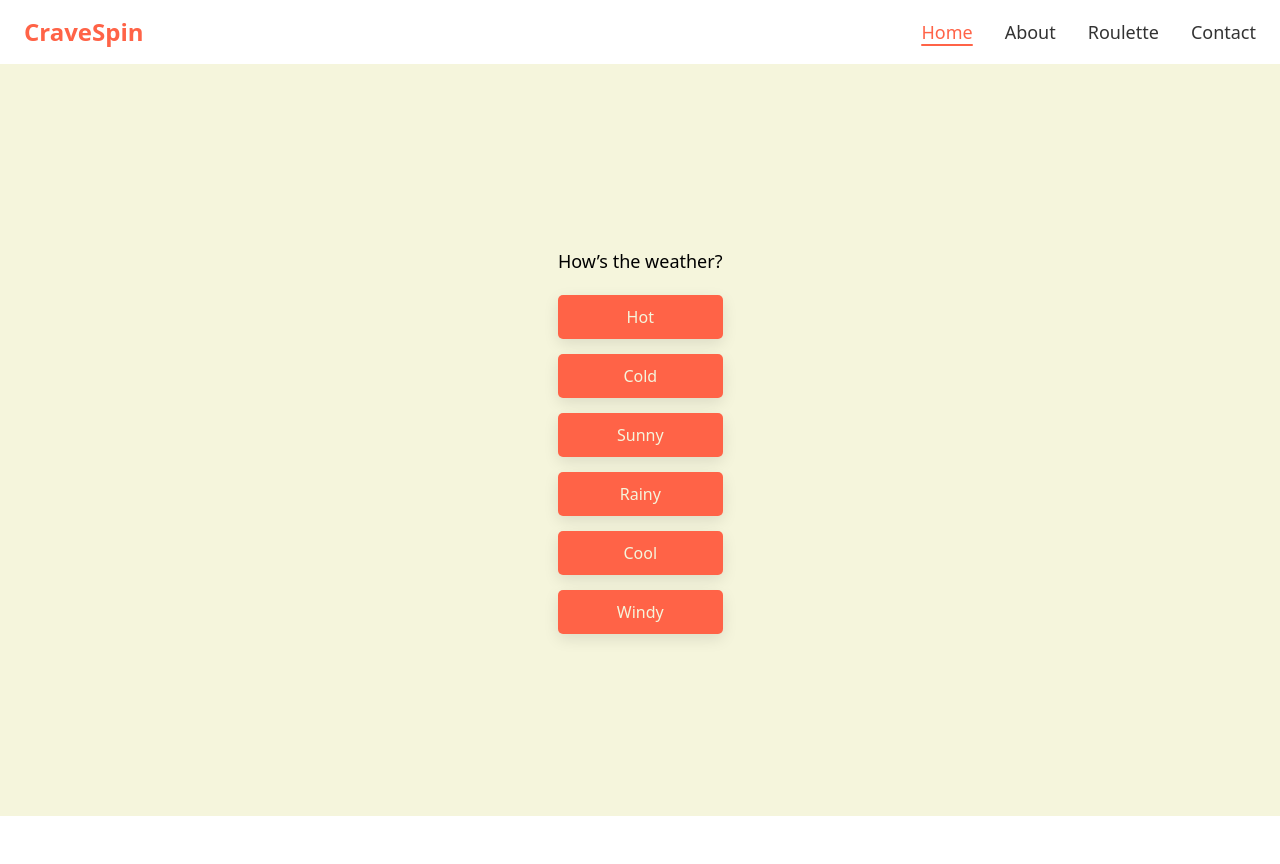
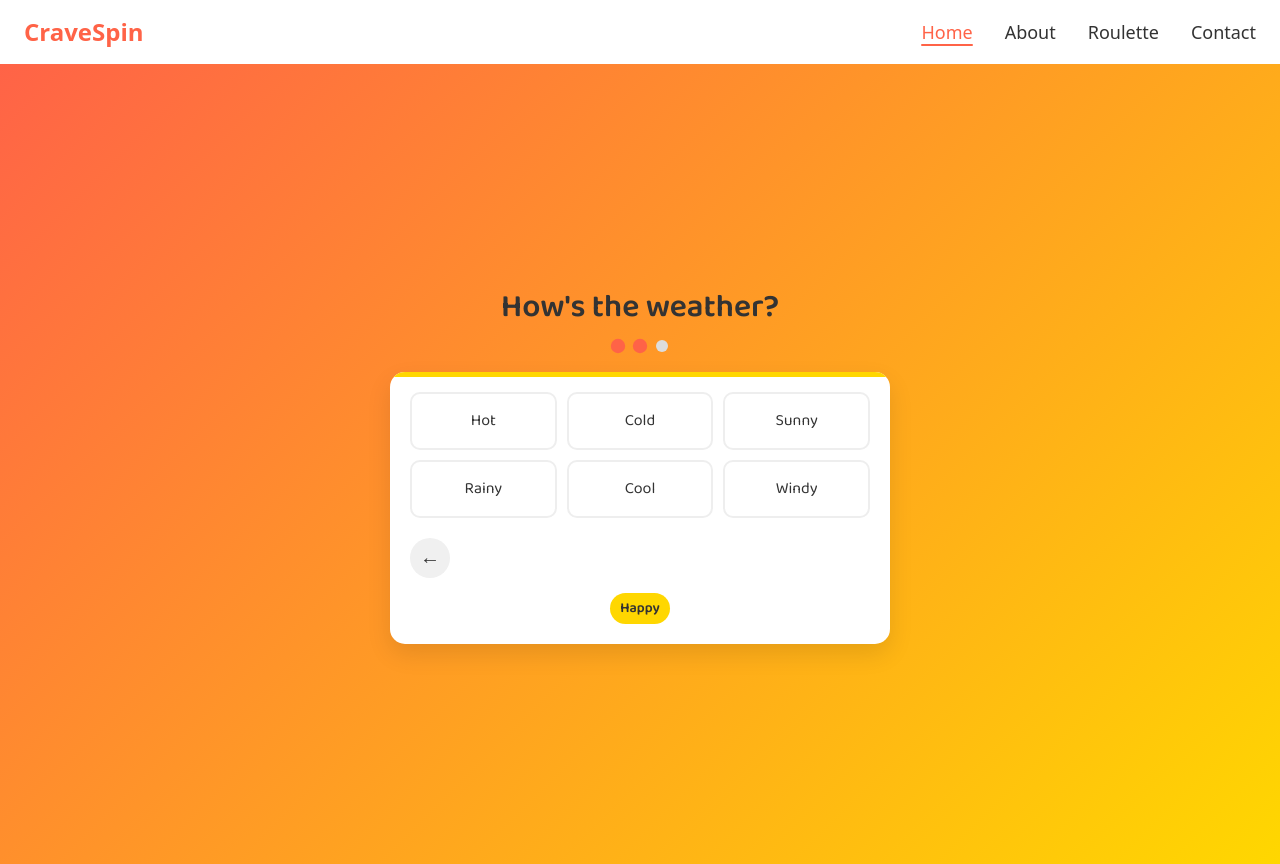
Before and after one commit to DevChiii/crave-spin, a SvelteKit app: page / in a window 1280 px wide. Both pictures are taken after a click on the button "Happy". Before the commit the page ends 816 px from the top, so only its background shows below. Built offline with nearby package versions, Linux system fonts and the light colour scheme.

Commit message:
Change landing page UI/UX design and color scheme

```diff
--- a/src/routes/+page.svelte
+++ b/src/routes/+page.svelte
@@ -1,6 +1,6 @@
 <script>
   import { goto } from '$app/navigation';
-  import { userData } from '../lib/stores/store.js'; // Import the store
+  import { userData } from '../lib/stores/store.js';
 
   let moods = ["Happy", "Hungry", "Adventurous", "Lazy", "Sad"];
   let selectedMood = "";
@@ -10,10 +10,9 @@
   let places = ["Beach", "Mountain", "City", "Countryside"];
   let isLoading = false;
   let formError = false;
-  let currentStep = 1; // To track which step we're on (1: Mood, 2: Weather, 3: Place)
+  let currentStep = 1;
 
   function handleSubmit() {
-    // Check if all required fields are filled
     if (!selectedMood || !selectedWeather || !selectedPlace) {
       formError = true;
       return;
@@ -21,179 +20,392 @@
 
     formError = false;
 
-    // Save the data to the store before navigating
     userData.set({
       mood: selectedMood,
       weather: selectedWeather,
-      // @ts-ignore
       place: selectedPlace
     });
 
     isLoading = true;
     setTimeout(() => {
       isLoading = false;
-      goto('/roulette');  // Redirect to the /roulette page
+      goto('/roulette');
     }, 1000);
   }
 
-  // @ts-ignore
   function selectMood(mood) {
     selectedMood = mood;
     rotateSection(2);
   }
 
-  // @ts-ignore
   function selectWeather(weather) {
     selectedWeather = weather;
     rotateSection(3);
   }
 
-  // @ts-ignore
   function selectPlace(place) {
     selectedPlace = place;
     handleSubmit();
   }
 
-  // @ts-ignore
   function rotateSection(step) {
     currentStep = step;
   }
+
+  function goBack() {
+    if (currentStep > 1) {
+      currentStep--;
+    }
+  }
+
+  // Handle keyboard navigation
+  function handleKeyDown(event, action) {
+    if (event.key === 'Enter' || event.key === ' ') {
+      action();
+    }
+  }
 </script>
 
-<div class="container">
-  <div class="p-6 text-center">
+<div class="adventure-container">
+  <div class="adventure-finder">
+    <!-- Title that changes based on step -->
+    <h1 class="title">
+      {#if currentStep === 1}
+        How are you feeling today?
+      {:else if currentStep === 2}
+        How's the weather?
+      {:else}
+        Where are you?
+      {/if}
+    </h1>
 
+    <!-- Steps indicator -->
+    <div class="steps" role="tablist" aria-label="Progress steps">
+      <button
+        class="step {currentStep >= 1 ? 'active' : ''}"
+        role="tab"
+        aria-selected={currentStep === 1}
+        aria-label="Step 1: Feeling"
+        on:click={() => currentStep = 1}
+        on:keydown={(e) => handleKeyDown(e, () => currentStep = 1)}
+      ></button>
+      <button
+        class="step {currentStep >= 2 ? 'active' : ''}"
+        role="tab"
+        aria-selected={currentStep === 2}
+        aria-label="Step 2: Weather"
+        on:click={() => currentStep > 1 ? currentStep = 2 : null}
+        on:keydown={(e) => handleKeyDown(e, () => currentStep > 1 ? currentStep = 2 : null)}
+        tabindex={currentStep > 1 ? 0 : -1}
+      ></button>
+      <button
+        class="step {currentStep >= 3 ? 'active' : ''}"
+        role="tab"
+        aria-selected={currentStep === 3}
+        aria-label="Step 3: Location"
+        on:click={() => currentStep > 2 ? currentStep = 3 : null}
+        on:keydown={(e) => handleKeyDown(e, () => currentStep > 2 ? currentStep = 3 : null)}
+        tabindex={currentStep > 2 ? 0 : -1}
+      ></button>
+    </div>
+
+    <!-- Content container with options -->
+    <div class="content-box" role="tabpanel">
       <!-- Mood Selection -->
       {#if currentStep === 1}
-      <div class="input-box mood-selection active">
-        <label for="mood" class="block text-lg mb-4">How are you feeling today?</label>
-        <div class="options">
+        <div class="options-grid">
           {#each moods as mood}
-            <button on:click={() => selectMood(mood)} class="option-btn">{mood}</button>
+            <button
+              on:click={() => selectMood(mood)}
+              class="option-tile {selectedMood === mood ? 'selected' : ''}">
+              {mood}
+            </button>
           {/each}
-        </div>
         </div>
       {/if}
 
       <!-- Weather Selection -->
       {#if currentStep === 2}
-      <div class="input-box weather-selection active">
-        <label for="weather" class="block text-lg mb-4">How’s the weather?</label>
-        <div class="options">
+        <div class="options-grid">
           {#each weathers as weather}
-            <button on:click={() => selectWeather(weather)} class="option-btn">{weather}</button>
+            <button
+              on:click={() => selectWeather(weather)}
+              class="option-tile {selectedWeather === weather ? 'selected' : ''}">
+              {weather}
+            </button>
           {/each}
-        </div>
         </div>
       {/if}
 
       <!-- Place Selection -->
       {#if currentStep === 3}
-      <div class="input-box place-selection active">
-        <label for="place" class="block text-lg mb-4">Where are you?</label>
-        <div class="options">
+        <div class="options-grid">
           {#each places as place}
-            <button on:click={() => selectPlace(place)} class="option-btn">{place}</button>
+            <button
+              on:click={() => selectPlace(place)}
+              class="option-tile {selectedPlace === place ? 'selected' : ''}">
+              {place}
+            </button>
           {/each}
-        </div>
         </div>
       {/if}
 
-    <!-- Form Error Message -->
-    {#if formError}
-      <p class="text-red-500 mt-4">Please fill out all the fields before submitting.</p>
+      <!-- Navigation -->
+      <div class="nav-controls">
+        {#if currentStep > 1}
+          <button class="nav-btn back" on:click={goBack} aria-label="Go back">←</button>
+        {:else}
+          <div></div> <!-- Empty div for spacing -->
         {/if}
 
-    <!-- Loading Spinner -->
+        {#if currentStep < 3 && ((currentStep === 1 && selectedMood) || (currentStep === 2 && selectedWeather))}
+          <button class="nav-btn next" on:click={() => rotateSection(currentStep + 1)} aria-label="Continue to next step">→</button>
+        {:else if currentStep === 3}
+          <div></div> <!-- Empty div for spacing -->
+        {/if}
+      </div>
+
+      <!-- Selection summary -->
+      <div class="selection-summary" aria-live="polite">
+        {#if selectedMood}
+          <span class="tag mood">{selectedMood}</span>
+        {/if}
+        {#if selectedWeather}
+          <span class="tag weather">{selectedWeather}</span>
+        {/if}
+        {#if selectedPlace}
+          <span class="tag place">{selectedPlace}</span>
+        {/if}
+      </div>
+    </div>
+
+    <!-- Error Message -->
+    {#if formError}
+      <p class="error" role="alert">All options must be selected</p>
+    {/if}
+
+    <!-- Loading State -->
     {#if isLoading}
-      <div class="mt-4">
-        <div class="w-12 h-12 border-4 border-t-4 border-blue-500 border-solid rounded-full animate-spin mx-auto"></div>
-        <p class="text-lg mt-2">Loading...</p>
+      <div class="loading" aria-live="assertive" aria-label="Loading">
+        <div class="spinner" aria-hidden="true"></div>
+        <span class="sr-only">Loading...</span>
       </div>
     {/if}
-
-    <!-- Results -->
-    {#if !isLoading && selectedWeather && selectedMood && selectedPlace}
-      <p class="mt-4 text-lg">
-        You are feeling <strong>{selectedMood}</strong>, the weather is <strong>{selectedWeather}</strong> and you are at the <strong>{selectedPlace}</strong>.
-      </p>
-    {/if}
-
   </div>
 </div>
 
 <style>
-  /* Full screen container with flex to center content */
-  .container {
+  @import url('https://fonts.googleapis.com/css2?family=Baloo+2:wght@400;600&display=swap');
+
+  * {
+    box-sizing: border-box;
+    font-family: 'Baloo 2', cursive;
+  }
+
+  /* Background Design */
+  .adventure-container {
     display: flex;
     justify-content: center;
     align-items: center;
-    height: 94vh;
-    padding: 0 20px;
-    background-color: #F5F5DC; /* Background Beige */
+    min-height: 100vh;
+    background: linear-gradient(135deg, #FF6347, #FFD700); /* Tomato Red to Lemon Yellow gradient */
+    padding: 20px;
   }
 
-  .input-box {
-    display: none;
+  .adventure-finder {
+    width: 100%;
+    max-width: 500px;
     text-align: center;
-    perspective: 1000px; /* Give a 3D perspective to the box */
-    animation: rollForward 0.6s ease-out forwards;
   }
 
-  .input-box.active {
-    display: block;
+  .title {
+    color: #333333;
+    font-size: 2rem;
+    margin-bottom: 0.5rem;
+    font-weight: 600;
   }
 
-  @keyframes rollForward {
-    0% {
-      opacity: 0;
-      transform: rotateX(-90deg) translateY(50px);
-    }
-    100% {
-      opacity: 1;
-      transform: rotateX(0deg) translateY(0);
-    }
+  .steps {
+    display: flex;
+    justify-content: center;
+    gap: 10px;
+    margin-bottom: 20px;
   }
 
-  .options {
-    display: grid;
-    grid-template-columns: repeat(auto-fill, minmax(150px, 1fr));
-    gap: 15px;
-    margin-top: 20px;
+  .step {
+    width: 12px;
+    height: 12px;
+    border-radius: 50%;
+    background: #ddd;
+    cursor: pointer;
+    transition: transform 0.3s, background 0.3s;
+    border: none;
+    padding: 0;
   }
 
-  .option-btn {
-    background-color: #FF6347; /* Primary Red */
-    color: #F5F5DC; /* Background Beige */
-    padding: 10px 20px;
-    font-size: 1rem;
-    border: none;
-    border-radius: 5px;
-    cursor: pointer;
-    transition: background-color 0.3s;
-    box-shadow: 0 5px 15px rgba(0, 0, 0, 0.1);
+  .step.active {
+    background: #FF6347;
+    transform: scale(1.2);
   }
 
-  .option-btn:hover {
-    background-color: #FFA500; /* Accent Orange */
+  .step:focus {
+    outline: 2px solid #FF6347;
+    outline-offset: 2px;
   }
 
-  /* Responsive Styling */
-  @media (max-width: 768px) {
-    .input-box {
+  .content-box {
+    background: white;
+    border-radius: 15px;
     padding: 20px;
-    }
-    .options {
-      grid-template-columns: repeat(auto-fill, minmax(120px, 1fr));
-    }
+    box-shadow: 0 10px 25px rgba(0, 0, 0, 0.1);
+    position: relative;
+    overflow: hidden;
   }
 
-  /* Style the error and loading spinner */
-  .text-red-500 {
-    color: #FF6347;
+  .content-box::before {
+    content: '';
+    position: absolute;
+    top: 0;
+    left: 0;
+    width: 100%;
+    height: 5px;
+    background: #FFD700;
   }
 
-  .animate-spin {
+  .options-grid {
+    display: grid;
+    grid-template-columns: repeat(auto-fill, minmax(130px, 1fr));
+    gap: 10px;
+    margin-bottom: 20px;
+  }
+
+  .option-tile {
+    background: white;
+    border: 2px solid #eee;
+    border-radius: 10px;
+    padding: 15px 10px;
+    font-size: 16px;
+    color: #333;
+    cursor: pointer;
+    transition: all 0.25s;
+  }
+
+  .option-tile:hover {
+    border-color: #FFA500;
+    transform: translateY(-3px);
+  }
+
+  .option-tile:focus {
+    outline: 2px solid #FF6347;
+    outline-offset: 2px;
+  }
+
+  .option-tile.selected {
+    background: #FF6347;
+    color: white;
+    border-color: #FF6347;
+    font-weight: bold;
+    transform: translateY(-3px);
+    box-shadow: 0 5px 15px rgba(255, 99, 71, 0.3);
+  }
+
+  .nav-controls {
+    display: flex;
+    justify-content: space-between;
+    margin-top: 15px;
+  }
+
+  .nav-btn {
+    width: 40px;
+    height: 40px;
+    border-radius: 50%;
+    border: none;
+    font-size: 20px;
+    cursor: pointer;
+    display: flex;
+    align-items: center;
+    justify-content: center;
+    transition: all 0.3s;
+  }
+
+  .nav-btn:focus {
+    outline: 2px solid #FF6347;
+    outline-offset: 2px;
+  }
+
+  .nav-btn.back {
+    background: #f0f0f0;
+    color: #333;
+  }
+
+  .nav-btn.back:hover {
+    background: #e0e0e0;
+  }
+
+  .nav-btn.next {
+    background: #FF6347;
+    color: white;
+  }
+
+  .nav-btn.next:hover {
+    background: #FF4136;
+    transform: scale(1.1);
+  }
+
+  .selection-summary {
+    display: flex;
+    flex-wrap: wrap;
+    gap: 5px;
+    margin-top: 15px;
+    justify-content: center;
+  }
+
+  .tag {
+    padding: 5px 10px;
+    border-radius: 20px;
+    font-size: 14px;
+    font-weight: bold;
+  }
+
+  .tag.mood {
+    background: #FFD700;
+    color: #333;
+  }
+
+  .tag.weather {
+    background: #FFA500;
+    color: white;
+  }
+
+  .tag.place {
+    background: #98FB98;
+    color: #333;
+  }
+
+  .error {
+    color: #FF4136;
+    margin-top: 10px;
+    font-size: 14px;
+  }
+
+  .loading {
+    position: fixed;
+    top: 0;
+    left: 0;
+    right: 0;
+    bottom: 0;
+    background: rgba(0, 0, 0, 0.4);
+    display: flex;
+    justify-content: center;
+    align-items: center;
+  }
+
+  .spinner {
+    border: 4px solid rgba(255, 255, 255, 0.3);
+    border-top: 4px solid #FF6347;
+    border-radius: 50%;
+    width: 50px;
+    height: 50px;
     animation: spin 1s linear infinite;
   }
 
```
Lines whose indentation alone changed are shown as unchanged.
